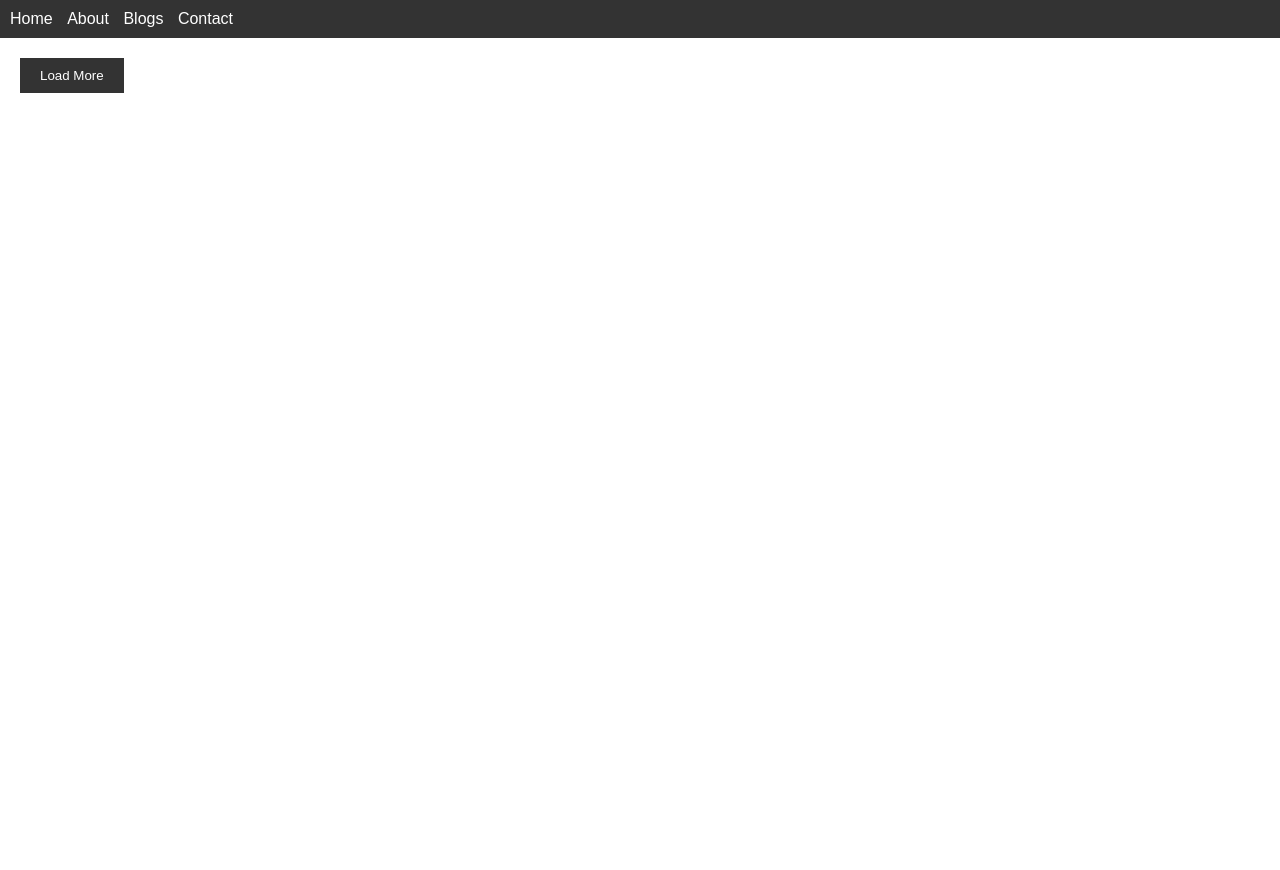
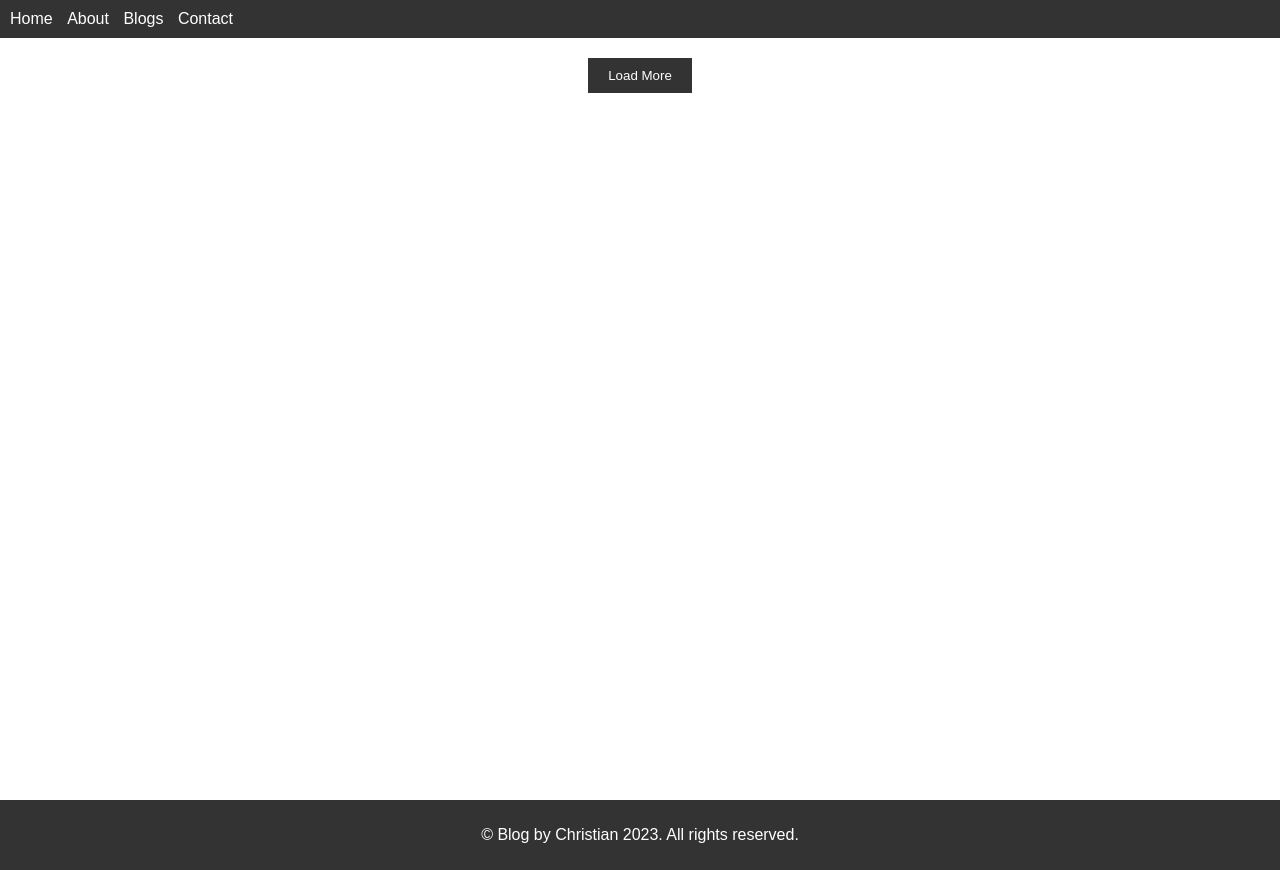
Before and after one commit to Noroff-FEU-Assignments/project-exam-1-Chrissebah, a plain HTML site: page blogs.html in a window 1280 px wide. Both pictures are taken after a click on the button "Load More". Before the commit the page ends 800 px from the top, so only its background shows below. Drawn offline with Linux system fonts and the light colour scheme; no server answers; a web font is replaced by a local one.

Commit message:
Changes/fixes

```diff
--- a/blogs.html
+++ b/blogs.html
@@ -13,6 +13,7 @@
   <link rel="preconnect" href="https://fonts.googleapis.com"><link rel="preconnect" href="https://fonts.gstatic.com" crossorigin><link href="https://fonts.googleapis.com/css2?family=Andika&display=swap" rel="stylesheet">
 </head>
 <body>
+  <div class="page-container">
   <header>
     <nav>
       <ul>
@@ -31,5 +32,11 @@
   </main>
 
   <script src="js/blogs.js"></script>
+</div>
 </body>
+
+<footer>
+  <p>&copy; Blog by Christian 2023. All rights reserved.</p>
+</footer>
+
 </html>
--- a/css/styles.css
+++ b/css/styles.css
@@ -1,8 +1,22 @@
 /* Global */
-body {
+body, html {
   font-family: 'Andika', sans-serif;
   margin: 0;
   padding: 0;
+  height: 100%;
+
+}
+
+.page-container {
+  display: flex;
+  flex-direction: column;
+  min-height: 100vh;
+}
+
+main {
+  padding: 20px;
+  flex: 1;
+  text-align: center;
 
 }
 
@@ -10,6 +24,8 @@ header {
   background-color: #333;
   color: #fff;
   padding: 10px;
+  position: sticky;
+  top: 0;
 }
 
 nav ul {
@@ -28,10 +44,6 @@ nav ul li a {
   text-decoration: none;
 }
 
-main {
-  padding: 20px;
-}
-
 /* Homepage */
 #carousel div {
   background-color: #f2f2f2;
@@ -47,6 +59,7 @@ main {
   border: none;
   cursor: pointer;
 }
+
 
 /* Contact Page */
 #contact {
@@ -126,6 +139,17 @@ main {
   cursor: pointer;
 }
 
+/* Footer*/
+footer {
+  background-color: #333;
+  color: #fff;
+  padding: 10px;
+  text-align: center;
+}
+
+
+
+
 /* Responsive */
 @media (max-width: 768px) {
   header {
--- a/js/blog-details.js
+++ b/js/blog-details.js
@@ -8,6 +8,9 @@ fetch(`https://projectexam.onechrissebah.no/wp-json/wp/v2/posts/${blogId}?_embed
     const blog = data;
     const featuredMedia = blog._embedded && blog._embedded['wp:featuredmedia'] ? blog._embedded['wp:featuredmedia'][0] : null;
     const imageUrl = featuredMedia ? featuredMedia.source_url : 'placeholder.jpg';
+
+    // Dynamic Title
+    document.title = `${blog.title.rendered} | My Blog`;
 
     const blogItem = document.createElement('div');
     blogItem.classList.add('blog-item');
--- a/js/blogs.js
+++ b/js/blogs.js
@@ -49,3 +49,15 @@ loadMoreBtn.style.backgroundColor = '#333';
 loadMoreBtn.style.color = '#fff';
 loadMoreBtn.style.border = 'none';
 loadMoreBtn.style.cursor = 'pointer';
+
+// Button Hover
+
+loadMoreBtn.style.transition = 'background-color 0.3s';
+
+loadMoreBtn.addEventListener('mouseover', function() {
+  loadMoreBtn.style.backgroundColor = '#551A8B';
+});
+
+loadMoreBtn.addEventListener('mouseout', function() {
+  loadMoreBtn.style.backgroundColor = '#333';
+});
```
Also changed, not shown: about.html (+10 -3 lines), blog-details.html (+7 -0 lines), contact.html (+7 -0 lines), index.html (+13 -0 lines), img/Backgroud image.jpg (added). Lines whose indentation alone changed are shown as unchanged.
